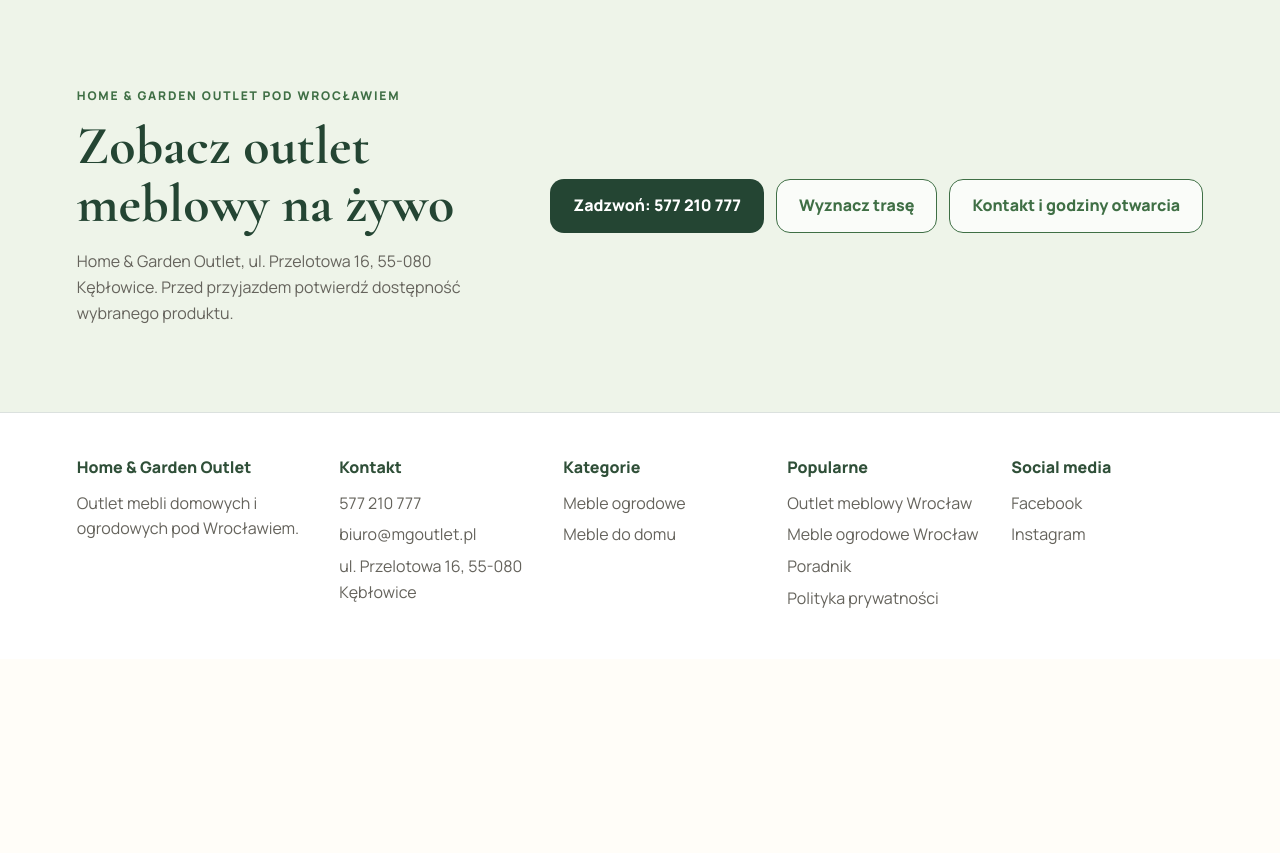
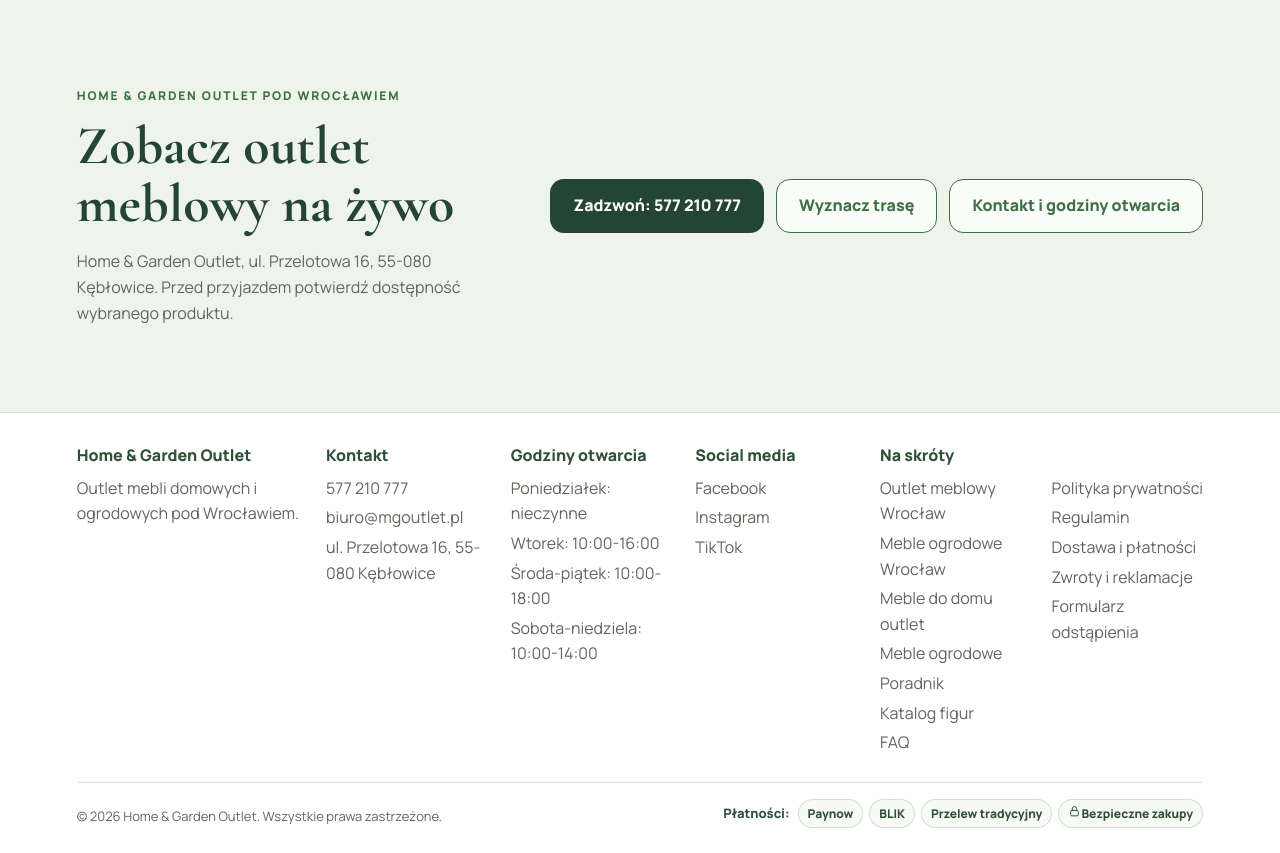
Before and after one commit to gmgardenoutlet-lang/home-garden-outlet, a PHP site: page /outlet-meblowy-wroclaw/ in a window 1280 px wide. Shown: the part 3664-4517 px from the top of the page. Before the commit the page ends 4272 px from the top, so only its background shows below. Run offline with PHP 8.4, Linux system fonts and the light colour scheme.

Commit message:
Unify compact site footers

```diff
--- a/outlet-meblowy-wroclaw/index.html
+++ b/outlet-meblowy-wroclaw/index.html
@@ -23,7 +23,7 @@
   <link rel="preconnect" href="https://fonts.googleapis.com" />
   <link rel="preconnect" href="https://fonts.gstatic.com" crossorigin />
   <link href="https://fonts.googleapis.com/css2?family=Cormorant+Garamond:wght@600;700&family=Manrope:wght@400;500;600;700;800&display=swap" rel="stylesheet" />
-  <link rel="stylesheet" href="/styles.css?v=20260811-global-nav1" />
+  <link rel="stylesheet" href="/styles.css?v=20260811-footer1" />
   <script type="application/ld+json">
     {
       "@context": "https://schema.org",
@@ -138,12 +138,15 @@
     </section>
   </main>
 
-  <footer class="site-footer">
-    <div><strong>Home &amp; Garden Outlet</strong><p>Outlet mebli domowych i ogrodowych pod Wrocławiem.</p></div>
-    <div><span>Kontakt</span><a href="tel:+48577210777">577 210 777</a><a href="mailto:biuro@mgoutlet.pl">biuro@mgoutlet.pl</a><a href="/#kontakt">ul. Przelotowa 16, 55-080 Kębłowice</a></div>
-    <div><span>Kategorie</span><a href="/ogrod">Meble ogrodowe</a><a href="/dom">Meble do domu</a></div>
-    <div><span>Popularne</span><a href="/outlet-meblowy-wroclaw/">Outlet meblowy Wrocław</a><a href="/meble-ogrodowe-wroclaw/">Meble ogrodowe Wrocław</a><a href="/poradnik/">Poradnik</a><a href="/polityka-prywatnosci">Polityka prywatności</a></div>
-    <div><span>Social media</span><a href="https://www.facebook.com/mgoutletpl/?locale=pl_PL" target="_blank" rel="noopener">Facebook</a><a href="https://www.instagram.com/_mygardenoutlet_/" target="_blank" rel="noopener">Instagram</a></div>
+<footer class="site-footer">
+    <div class="footer-main">
+      <div><strong>Home &amp; Garden Outlet</strong><p>Outlet mebli domowych i ogrodowych pod Wrocławiem.</p></div>
+      <div><span>Kontakt</span><a href="tel:+48577210777">577 210 777</a><a href="mailto:biuro@mgoutlet.pl">biuro@mgoutlet.pl</a><a href="/#kontakt">ul. Przelotowa 16, 55-080 Kębłowice</a></div>
+      <div><span>Godziny otwarcia</span><p>Poniedziałek: nieczynne</p><p>Wtorek: 10:00-16:00</p><p>Środa-piątek: 10:00-18:00</p><p>Sobota-niedziela: 10:00-14:00</p></div>
+      <div><span>Social media</span><a href="https://www.facebook.com/mgoutletpl/?locale=pl_PL" target="_blank" rel="noopener">Facebook</a><a href="https://www.instagram.com/_mygardenoutlet_/" target="_blank" rel="noopener">Instagram</a><a href="https://www.tiktok.com/@my_garden_outlet" target="_blank" rel="noopener">TikTok</a></div>
+      <div class="footer-shortcuts"><span>Na skróty</span><div class="footer-shortcuts-columns"><div><a href="/outlet-meblowy-wroclaw/">Outlet meblowy Wrocław</a><a href="/meble-ogrodowe-wroclaw/">Meble ogrodowe Wrocław</a><a href="/dom">Meble do domu outlet</a><a href="/ogrod">Meble ogrodowe</a><a href="/poradnik/">Poradnik</a><a href="/sklep/figury-ogrodowe">Katalog figur</a><a href="/#faq-home-title">FAQ</a></div><div><a href="/polityka-prywatnosci">Polityka prywatności</a><a href="/sklep/figury-ogrodowe/regulamin">Regulamin</a><a href="/sklep/figury-ogrodowe/dostawa-i-platnosci">Dostawa i płatności</a><a href="/sklep/figury-ogrodowe/zwroty-i-reklamacje">Zwroty i reklamacje</a><a href="/sklep/figury-ogrodowe/formularz-odstapienia">Formularz odstąpienia</a></div></div></div>
+    </div>
+    <div class="footer-bottom"><p>© 2026 Home &amp; Garden Outlet. Wszystkie prawa zastrzeżone.</p><div class="footer-payments" aria-label="Dostępne metody płatności"><span class="footer-payments-label">Płatności:</span><span class="footer-payment-badge">Paynow</span><span class="footer-payment-badge">BLIK</span><span class="footer-payment-badge">Przelew tradycyjny</span><span class="footer-security"><svg viewBox="0 0 24 24" aria-hidden="true"><rect x="5" y="10" width="14" height="10" rx="2"/><path d="M8 10V7a4 4 0 0 1 8 0v3"/></svg>Bezpieczne zakupy</span></div></div>
   </footer>
   <nav class="mobile-sticky-cta" aria-label="Szybki kontakt"><a href="tel:+48577210777">Zadzwoń</a><a href="https://maps.app.goo.gl/SJ9LvQcub6rzQKAs5" target="_blank" rel="noopener" data-stat-event="navigation_click">Jak dojechać</a><a href="https://www.facebook.com/mgoutletpl/?locale=pl_PL" target="_blank" rel="noopener">Facebook</a></nav>
   <script src="/script.js?v=20260628-reviews1"></script>
--- a/styles.css
+++ b/styles.css
@@ -1880,19 +1880,22 @@ body.gallery-open {
 }
 
 .site-footer {
-  display: grid;
-  grid-template-columns: 1.2fr 1fr 1fr 1fr 1fr;
-  gap: 32px;
-  padding: 42px 6vw;
+  padding: 30px 6vw 18px;
   border-top: 1px solid var(--line);
   background: var(--white);
   color: var(--muted);
+}
+
+.footer-main {
+  display: grid;
+  grid-template-columns: 1.15fr repeat(3, minmax(0, 0.82fr)) minmax(300px, 1.65fr);
+  gap: 24px;
 }
 
 .site-footer strong,
 .site-footer span {
   display: block;
-  margin-bottom: 10px;
+  margin-bottom: 7px;
   color: var(--heading-deep);
   font-weight: 900;
 }
@@ -1900,9 +1903,77 @@ body.gallery-open {
 .site-footer a,
 .site-footer p {
   display: block;
-  margin-bottom: 6px;
+  margin: 0 0 4px;
   color: var(--muted);
   text-decoration: none;
+}
+
+.site-footer a:hover,
+.site-footer a:focus-visible {
+  color: var(--green-800);
+  text-decoration: underline;
+  text-underline-offset: 3px;
+}
+
+.footer-shortcuts-columns {
+  display: grid;
+  grid-template-columns: repeat(2, minmax(0, 1fr));
+  gap: 6px 20px;
+}
+
+.footer-bottom {
+  display: flex;
+  align-items: center;
+  justify-content: space-between;
+  gap: 18px;
+  margin-top: 22px;
+  padding-top: 16px;
+  border-top: 1px solid var(--line);
+}
+
+.footer-bottom p {
+  margin: 0;
+  font-size: 13px;
+}
+
+.footer-payments {
+  display: flex;
+  flex-wrap: wrap;
+  align-items: center;
+  justify-content: flex-end;
+  gap: 6px;
+}
+
+.footer-payments-label {
+  margin-right: 2px;
+  color: var(--heading-deep);
+  font-size: 13px;
+  font-weight: 800;
+}
+
+.footer-payment-badge,
+.footer-security {
+  display: inline-flex;
+  align-items: center;
+  gap: 5px;
+  min-height: 27px;
+  padding: 4px 9px;
+  border: 1px solid rgba(63, 111, 69, 0.2);
+  border-radius: 999px;
+  background: rgba(246, 250, 243, 0.78);
+  color: var(--green-800);
+  font-size: 12px;
+  font-weight: 800;
+}
+
+.footer-security svg {
+  width: 13px;
+  height: 13px;
+  fill: none;
+  stroke: currentColor;
+  stroke-linecap: round;
+  stroke-linejoin: round;
+  stroke-width: 1.8;
 }
 
 .mobile-sticky-cta {
@@ -2491,7 +2562,7 @@ body.gallery-open {
     grid-template-columns: repeat(2, minmax(0, 1fr));
   }
 
-  .site-footer {
+  .footer-main {
     grid-template-columns: repeat(2, minmax(0, 1fr));
   }
 
@@ -2706,8 +2777,22 @@ body.gallery-open {
   .faq-list,
   .guide-grid,
   .showroom-gallery,
-  .site-footer {
+  .footer-main {
     grid-template-columns: 1fr;
+  }
+
+  .footer-shortcuts-columns {
+    gap: 6px 18px;
+  }
+
+  .footer-bottom {
+    align-items: flex-start;
+    flex-direction: column;
+    gap: 12px;
+  }
+
+  .footer-payments {
+    justify-content: flex-start;
   }
 
   .guide-teaser,
```
Also changed, not shown: dom.html (+10 -7 lines), hosting/getspace/product.php (+10 -7 lines), hosting/getspace/shop-test/lib.php (+9 -27 lines), hosting/getspace/shop-test/shop.css (+1 -7 lines), index.html (+9 -37 lines), meble-ogrodowe-wroclaw/index.html (+10 -7 lines), ogrod.html (+10 -7 lines), polityka-prywatnosci/index.html (+11 -2 lines), poradnik/czym-jest-outlet-meblowy/index.html (+10 -7 lines), poradnik/dlaczego-warto-ogladac-meble-na-zywo/index.html (+10 -7 lines), poradnik/index.html (+10 -7 lines), poradnik/meble-ogrodowe-z-outletu-na-co-zwrocic-uwage/index.html (+10 -7 lines), poradnik/meble-z-ekspozycji-czy-warto/index.html (+10 -7 lines).
